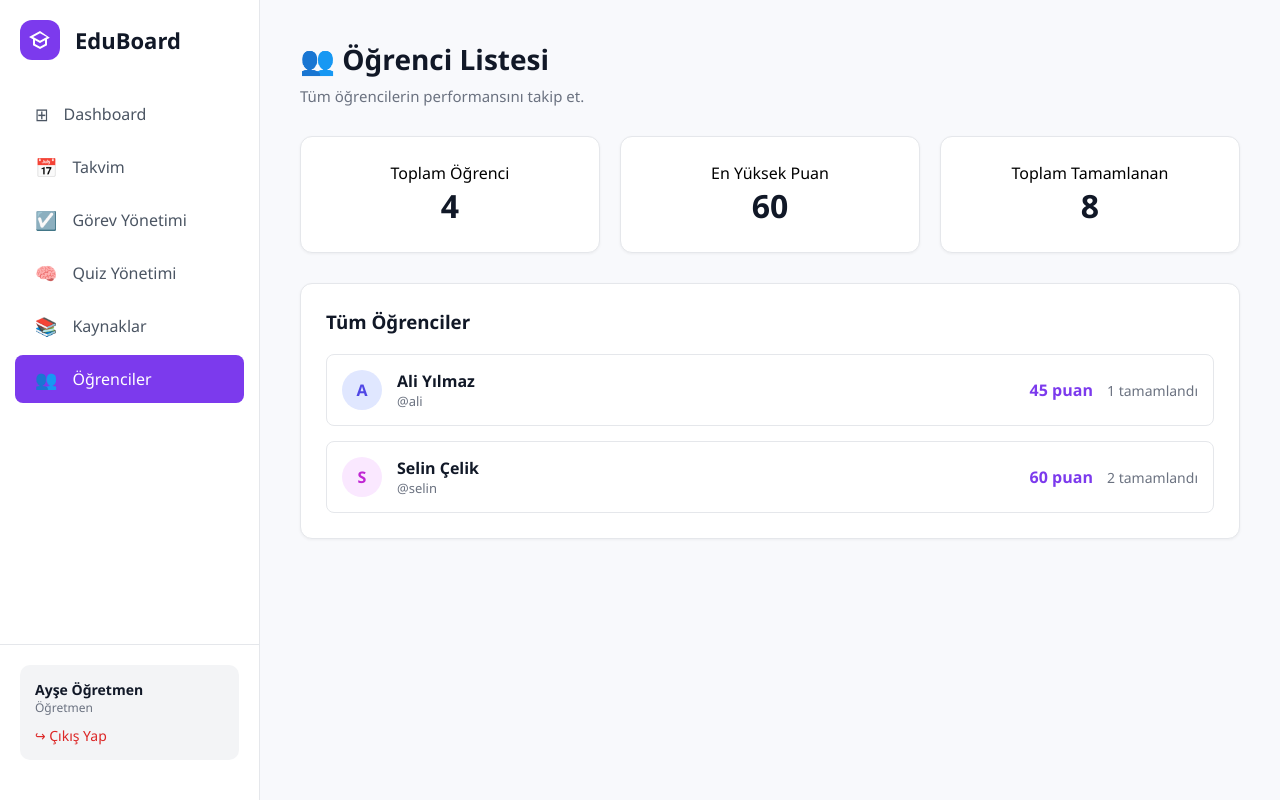
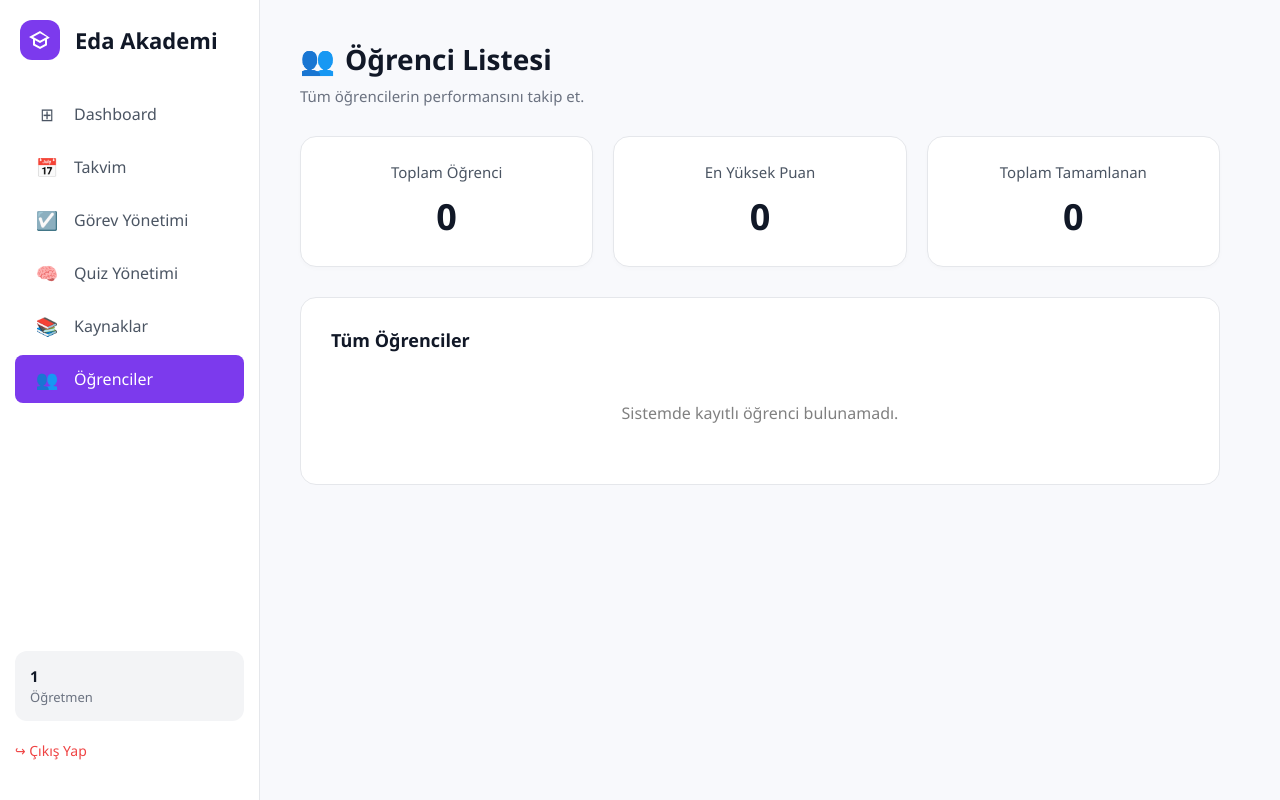
Before and after one commit to dertlimehmetsalih286-cyber/eda-akedemi, a Flask app: page /ogrenciler in a window 1280 px wide. Run offline with Flask 3, Linux system fonts and the light colour scheme; the visitor is signed in with stand-in values (Sample User, id 1); data that the repository does not hold is empty.

Commit message:
Update ogrenciler.html

```diff
--- a/templates/ogrenciler.html
+++ b/templates/ogrenciler.html
@@ -2,12 +2,12 @@
 <html lang="tr">
 <head>
     <meta charset="UTF-8">
-    <meta name="viewport" content="width=device-width, initial-scale=1.0">
-    <title>Eda Akademi - Öğrenciler</title>
+    <title>Eda Akademi - Öğrenci Listesi</title>
     <style>
         * { margin: 0; padding: 0; box-sizing: border-box; font-family: 'Segoe UI', Tahoma, Geneva, Verdana, sans-serif; }
         body { display: flex; min-height: 100vh; background-color: #f8f9fc; }
-        .sidebar { width: 260px; background-color: white; border-right: 1px solid #e5e7eb; display: flex; flex-direction: column; padding: 20px 0; }
+
+        .sidebar { width: 260px; background-color: white; border-right: 1px solid #e5e7eb; display: flex; flex-direction: column; padding: 20px 0; position: fixed; height: 100vh; top: 0; left: 0; z-index: 1000; }
         .logo-container { display: flex; align-items: center; padding: 0 20px 30px 20px; font-size: 22px; font-weight: bold; color: #111827; }
         .logo-icon { background-color: #7c3aed; width: 40px; height: 40px; border-radius: 12px; display: flex; align-items: center; justify-content: center; margin-right: 15px; }
         .logo-icon svg { width: 24px; height: 24px; fill: white; }
@@ -16,27 +16,45 @@
         .nav-link { display: flex; align-items: center; padding: 12px 20px; text-decoration: none; color: #4b5563; font-weight: 500; border-radius: 8px; transition: all 0.2s; }
         .nav-link:hover { background-color: #f3f4f6; color: #111827; }
         .nav-link.active { background-color: #7c3aed; color: white; }
-        .nav-icon { margin-right: 15px; font-size: 18px; }
-        .profile-section { padding: 20px; border-top: 1px solid #e5e7eb; margin-top: auto; }
-        .profile-card { background-color: #f3f4f6; padding: 15px; border-radius: 10px; display: flex; flex-direction: column; }
-        .profile-name { font-weight: bold; color: #111827; font-size: 14px; }
-        .profile-role { color: #6b7280; font-size: 12px; margin-bottom: 10px; }
-        .logout-btn { color: #dc2626; text-decoration: none; font-size: 14px; font-weight: 500; display: flex; align-items: center; }
-        .main-content { flex-grow: 1; padding: 40px; overflow-y: auto; }
-        .page-header { margin-bottom: 30px; }
-        .page-title { font-size: 28px; font-weight: bold; color: #111827; margin-bottom: 8px; }
-        .page-subtitle { color: #6b7280; font-size: 15px; }
-        .stats-grid { display: flex; gap: 20px; margin-bottom: 30px; }
-        .stat-card { background-color: white; padding: 25px; border-radius: 12px; flex: 1; border: 1px solid #e5e7eb; box-shadow: 0 1px 3px rgba(0,0,0,0.05); }
+        .nav-icon { margin-right: 15px; font-size: 18px; width: 24px; text-align: center; }
+
+        .user-profile-box { margin: 20px 15px; padding: 15px; background: #f3f4f6; border-radius: 12px; }
+        .user-name { font-weight: bold; color: #111827; font-size: 15px; margin-bottom: 2px; }
+        .user-role { color: #6b7280; font-size: 13px; }
+        .logout-section { padding: 0 15px 20px 15px; }
+        .logout-btn { color: #ef4444; text-decoration: none; font-size: 14px; font-weight: 500; display: flex; align-items: center; gap: 10px; }
+
+        .main-content { margin-left: 260px; padding: 40px; width: calc(100% - 260px); max-width: 1000px; }
+        .page-title { font-size: 28px; font-weight: bold; color: #111827; margin-bottom: 8px; display: flex; align-items: center; gap: 10px; }
+        .page-subtitle { color: #6b7280; font-size: 15px; margin-bottom: 30px; }
+
+        /* Üstteki Özet Kartları */
+        .stats-grid { display: grid; grid-template-columns: repeat(3, 1fr); gap: 20px; margin-bottom: 30px; }
+        .stat-card { background: white; padding: 25px; border-radius: 16px; border: 1px solid #e5e7eb; text-align: center; box-shadow: 0 2px 4px rgba(0,0,0,0.02); }
+        .stat-title { color: #4b5563; font-size: 15px; margin-bottom: 10px; font-weight: 500; }
+        .stat-value { font-size: 36px; font-weight: bold; color: #111827; }
+
+        /* Tüm Öğrenciler Listesi */
+        .list-container { background: white; padding: 30px; border-radius: 16px; border: 1px solid #e5e7eb; }
+        .list-title { font-size: 18px; font-weight: bold; color: #111827; margin-bottom: 20px; }
+
+        .list-item { display: flex; align-items: center; padding: 15px 20px; border: 1px solid #e5e7eb; border-radius: 12px; margin-bottom: 15px; transition: all 0.2s; }
+        .list-item:hover { border-color: #7c3aed; box-shadow: 0 4px 6px rgba(0,0,0,0.03); }
+
+        .avatar { width: 45px; height: 45px; background: #f3e8ff; color: #7c3aed; border-radius: 50%; display: flex; align-items: center; justify-content: center; font-size: 18px; font-weight: bold; margin-right: 15px; }
+        .s-info { flex-grow: 1; }
+        .s-name { font-weight: bold; color: #111827; font-size: 16px; }
+        .s-username { font-size: 13px; color: #6b7280; margin-top: 3px; }
+
+        .s-score { font-weight: bold; color: #7c3aed; font-size: 16px; margin-right: 15px; }
+        .s-completed { font-size: 13px; color: #6b7280; }
     </style>
 </head>
 <body>
     <aside class="sidebar">
         <div class="logo-container">
-            <div class="logo-icon">
-                <svg viewBox="0 0 24 24"><path d="M12 3L1 9l4 2.18v6L12 21l7-3.82v-6l2.81-1.53L12 3zm6.82 6L12 12.72 5.18 9 12 5.28 18.82 9zM17 15.99l-5 2.73-5-2.73v-3.72l5 2.73 5-2.73v3.72z"/></svg>
-            </div>
-            EduBoard
+            <div class="logo-icon"><svg viewBox="0 0 24 24"><path d="M12 3L1 9l4 2.18v6L12 21l7-3.82v-6l2.81-1.53L12 3zm6.82 6L12 12.72 5.18 9 12 5.28 18.82 9zM17 15.99l-5 2.73-5-2.73v-3.72l5 2.73 5-2.73v3.72z"/></svg></div>
+            Eda Akademi
         </div>
         <ul class="nav-links">
             <li class="nav-item"><a href="/ogretmen" class="nav-link"><span class="nav-icon">⊞</span> Dashboard</a></li>
@@ -46,55 +64,48 @@
             <li class="nav-item"><a href="/kaynaklar" class="nav-link"><span class="nav-icon">📚</span> Kaynaklar</a></li>
             <li class="nav-item"><a href="/ogrenciler" class="nav-link active"><span class="nav-icon">👥</span> Öğrenciler</a></li>
         </ul>
-        <div class="profile-section">
-            <div class="profile-card">
-                <span class="profile-name">Ayşe Öğretmen</span>
-                <span class="profile-role">Öğretmen</span>
-                <a href="/" class="logout-btn">↪ Çıkış Yap</a>
-            </div>
+        <div class="user-profile-box">
+            <div class="user-name">{{ session.isim if session.isim else 'Öğretmen' }}</div>
+            <div class="user-role">Öğretmen</div>
         </div>
+        <div class="logout-section"><a href="/logout" class="logout-btn">↪ Çıkış Yap</a></div>
     </aside>
 
     <main class="main-content">
-        <div class="page-header">
-            <h1 class="page-title">👥 Öğrenci Listesi</h1>
-            <p class="page-subtitle">Tüm öğrencilerin performansını takip et.</p>
+        <div class="page-title"><span style="color:#7c3aed;">👥</span> Öğrenci Listesi</div>
+        <div class="page-subtitle">Tüm öğrencilerin performansını takip et.</div>
+
+        <div class="stats-grid">
+            <div class="stat-card">
+                <div class="stat-title">Toplam Öğrenci</div>
+                <div class="stat-value">{{ toplam_ogrenci }}</div>
+            </div>
+            <div class="stat-card">
+                <div class="stat-title">En Yüksek Puan</div>
+                <div class="stat-value">{{ en_yuksek_puan }}</div>
+            </div>
+            <div class="stat-card">
+                <div class="stat-title">Toplam Tamamlanan</div>
+                <div class="stat-value">{{ toplam_tamamlanan }}</div>
+            </div>
         </div>
-        <div class="stats-grid">
-            <div class="stat-card" style="text-align: center;">Toplam Öğrenci<br><b style="font-size:32px; color:#111827;">4</b></div>
-            <div class="stat-card" style="text-align: center;">En Yüksek Puan<br><b style="font-size:32px; color:#111827;">60</b></div>
-            <div class="stat-card" style="text-align: center;">Toplam Tamamlanan<br><b style="font-size:32px; color:#111827;">8</b></div>
-        </div>
-        <div style="background:white; padding:25px; border-radius:12px; border: 1px solid #e5e7eb; box-shadow: 0 1px 3px rgba(0,0,0,0.05);">
-            <h3 style="margin-bottom:20px; color:#111827;">Tüm Öğrenciler</h3>
 
-            <div style="display:flex; justify-content:space-between; align-items:center; padding:15px; border:1px solid #e5e7eb; border-radius:8px; margin-bottom:15px;">
-                <div style="display:flex; align-items:center; gap:15px;">
-                    <div style="background:#e0e7ff; color:#4f46e5; width:40px; height:40px; border-radius:50%; display:flex; align-items:center; justify-content:center; font-weight:bold;">A</div>
-                    <div>
-                        <div style="font-weight:600; color:#111827;">Ali Yılmaz</div>
-                        <div style="color:#6b7280; font-size:13px;">@ali</div>
-                    </div>
+        <div class="list-container">
+            <div class="list-title">Tüm Öğrenciler</div>
+
+            {% for ogrenci in ogrenciler %}
+            <div class="list-item">
+                <div class="avatar">{{ ogrenci.isim[0] | upper }}</div>
+                <div class="s-info">
+                    <div class="s-name">{{ ogrenci.isim }}</div>
+                    <div class="s-username">@{{ ogrenci.kullanici_adi }}</div>
                 </div>
-                <div style="text-align:right;">
-                    <span style="color:#7c3aed; font-weight:bold; font-size:16px;">45 puan</span>
-                    <span style="color:#6b7280; font-size:14px; margin-left:10px;">1 tamamlandı</span>
-                </div>
+                <div class="s-score">{{ ogrenci.puan }} puan</div>
+                <div class="s-completed">{{ ogrenci.tamamlanan }} tamamlandı</div>
             </div>
-
-            <div style="display:flex; justify-content:space-between; align-items:center; padding:15px; border:1px solid #e5e7eb; border-radius:8px;">
-                <div style="display:flex; align-items:center; gap:15px;">
-                    <div style="background:#fae8ff; color:#c026d3; width:40px; height:40px; border-radius:50%; display:flex; align-items:center; justify-content:center; font-weight:bold;">S</div>
-                    <div>
-                        <div style="font-weight:600; color:#111827;">Selin Çelik</div>
-                        <div style="color:#6b7280; font-size:13px;">@selin</div>
-                    </div>
-                </div>
-                <div style="text-align:right;">
-                    <span style="color:#7c3aed; font-weight:bold; font-size:16px;">60 puan</span>
-                    <span style="color:#6b7280; font-size:14px; margin-left:10px;">2 tamamlandı</span>
-                </div>
-            </div>
+            {% else %}
+            <div style="text-align:center; padding:30px; color:gray;">Sistemde kayıtlı öğrenci bulunamadı.</div>
+            {% endfor %}
 
         </div>
     </main>
```
